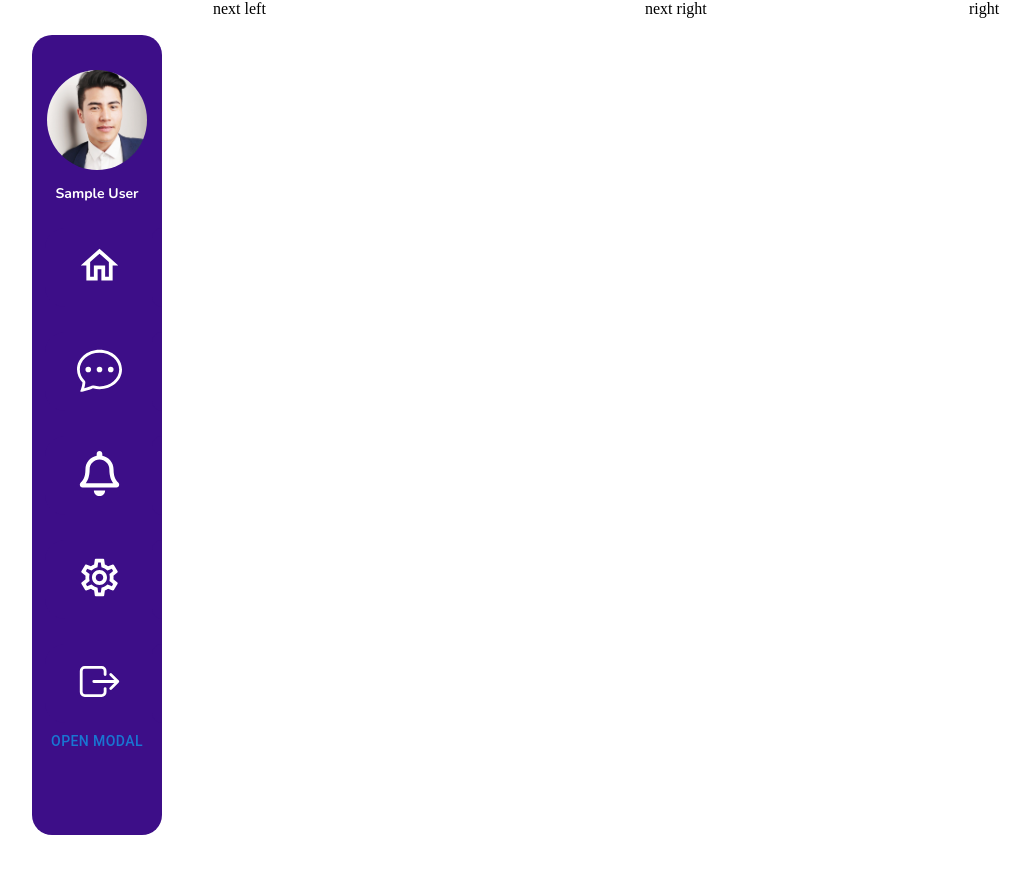
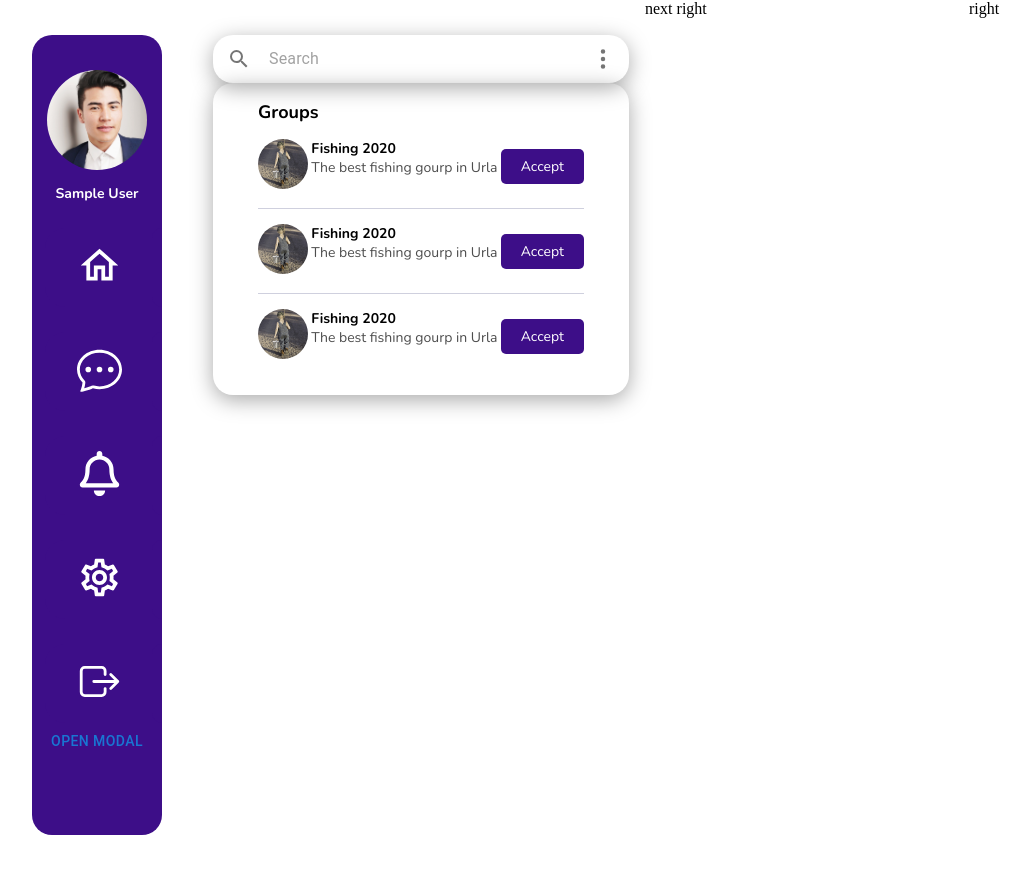
Before and after one commit to musakazim989/muichatting-app, a React (Create React App) app: page /home in a window 1280 px wide. Shown: the whole page, without its empty margins (3-1033 px from the left). Built offline with nearby package versions, Linux system fonts and the light colour scheme; no server answers; sample sign-in values are in the browser's storage.

Commit message:
signout-googlesignin-username

```diff
--- a/package.json
+++ b/package.json
@@ -5,6 +5,7 @@
   "dependencies": {
     "@emotion/react": "^11.10.0",
     "@emotion/styled": "^11.10.0",
+    "@mui/icons-material": "^5.10.3",
     "@mui/material": "^5.8.5",
     "@testing-library/jest-dom": "^5.16.4",
     "@testing-library/react": "^13.3.0",
--- /dev/null
+++ b/src/components/pages/GroupList.js
@@ -0,0 +1,51 @@
+import React from "react"
+import { Divider } from "@mui/material"
+
+const GroupList = () => {
+  return (
+    <div className="grouplist">
+      <h2>Groups</h2>
+      <div className="box">
+        <div className="img">
+          <img src="./assets/images/group.jpg" alt="" />
+        </div>
+        <div className="name">
+          <h4>Fishing 2020</h4>
+          <h5>The best fishing gourp in Urla</h5>
+        </div>
+        <div className="button">
+          <button>Accept</button>
+        </div>
+      </div>
+      <div className="divider"></div>
+      <div className="box">
+        <div className="img">
+          <img src="./assets/images/group.jpg" alt="" />
+        </div>
+        <div className="name">
+          <h4>Fishing 2020</h4>
+          <h5>The best fishing gourp in Urla</h5>
+        </div>
+        <div className="button">
+          <button>Accept</button>
+        </div>
+      </div>
+      <div className="divider"></div>
+      <div className="box">
+        <div className="img">
+          <img src="./assets/images/group.jpg" alt="" />
+        </div>
+        <div className="name">
+          <h4>Fishing 2020</h4>
+          <h5>The best fishing gourp in Urla</h5>
+        </div>
+        <div className="button">
+          <button>Accept</button>
+        </div>
+      </div>
+      <div className="divider"></div>
+    </div>
+  )
+}
+
+export default GroupList
--- a/src/components/pages/Home.js
+++ b/src/components/pages/Home.js
@@ -3,6 +3,8 @@ import { getAuth, onAuthStateChanged } from "firebase/auth"
 import { useNavigate } from "react-router-dom"
 import { Grid } from "@mui/material"
 import Leftbar from "./Leftbar"
+import Search from "./Search"
+import GroupList from "./GroupList"
 
 const Home = () => {
   const auth = getAuth()
@@ -27,7 +29,8 @@ const Home = () => {
           <Leftbar />
         </Grid>
         <Grid item xs={4}>
-          next left
+          <Search />
+          <GroupList />
         </Grid>
         <Grid item xs={3}>
           next right
--- /dev/null
+++ b/src/components/pages/Search.js
@@ -0,0 +1,31 @@
+import React from "react"
+import { Paper, IconButton, InputBase, Divider } from "@mui/material"
+import { MdSearch } from "react-icons/md"
+import { BsThreeDotsVertical } from "react-icons/bs"
+
+const Search = () => {
+  return (
+    <div className="search">
+      <Paper
+        className="searchbox"
+        component="form"
+        sx={{ p: "2px 4px", display: "flex", alignItems: "center", width: 400 }}
+      >
+        <IconButton sx={{ p: "10px" }} aria-label="menu">
+          <MdSearch />
+        </IconButton>
+
+        <InputBase
+          sx={{ ml: 1, flex: 1 }}
+          placeholder="Search"
+          inputProps={{ "aria-label": "search" }}
+        />
+        <IconButton sx={{ p: "10px" }} aria-label="menu">
+          <BsThreeDotsVertical />
+        </IconButton>
+      </Paper>
+    </div>
+  )
+}
+
+export default Search
--- a/src/style.css
+++ b/src/style.css
@@ -168,3 +168,87 @@ ol {
   font-weight: 700;
   margin-top: 10px;
 }
+
+.search {
+  margin-top: 35px;
+}
+
+.search .searchbox {
+  -webkit-box-shadow: 0px 5px 21px 0px rgba(0, 0, 0, 0.34);
+  -moz-box-shadow: 0px 5px 21px 0px rgba(0, 0, 0, 0.34);
+  box-shadow: 0px 5px 21px 0px rgba(0, 0, 0, 0.34);
+  width: 100%;
+  box-sizing: border-box;
+}
+
+.search .css-1vm0r4s-MuiPaper-root {
+  border-radius: 20px;
+}
+
+.grouplist {
+  -webkit-box-shadow: 0px 5px 21px 0px rgba(0, 0, 0, 0.34);
+  -moz-box-shadow: 0px 5px 21px 0px rgba(0, 0, 0, 0.34);
+  box-shadow: 0px 5px 21px 0px rgba(0, 0, 0, 0.34);
+  border-radius: 20px;
+  width: 100%;
+  box-sizing: border-box;
+  padding: 17px 45px;
+}
+
+.grouplist h2 {
+  font-family: "Nunito", sans-serif;
+  font-size: 18px;
+  font-weight: 700;
+  margin-bottom: 15px;
+}
+
+.grouplist .box {
+  display: flex;
+  justify-content: space-between;
+  margin-top: 15px;
+  margin-bottom: 15px;
+}
+
+.grouplist .box h4 {
+  font-family: "Nunito", sans-serif;
+  font-size: 14px;
+  font-weight: 700;
+}
+.grouplist .box h5 {
+  font-family: "Nunito", sans-serif;
+  font-size: 14px;
+  font-weight: 400;
+  color: #4d4d4d;
+}
+
+.grouplist .img img {
+  width: 50px;
+  height: 50px;
+  border-radius: 50%;
+  object-fit: cover;
+}
+
+.grouplist .box .button {
+  display: flex;
+  align-items: center;
+  justify-content: center;
+}
+
+.grouplist .box .button button {
+  font-family: "Nunito", sans-serif;
+  font-size: 14px;
+  font-weight: 400;
+  background: #3d0e88;
+  color: #fff;
+  padding: 8px 20px;
+  border-radius: 5px;
+  border: 0;
+}
+
+.grouplist .divider {
+  border-bottom: 1px solid rgba(18, 24, 92, 0.2);
+}
+
+.grouplist .divider:last-child {
+  border-bottom: none;
+}
```
Also changed, not shown: public/assets/images/group.jpg (added), 1 other file (tests, documents, lock files or other folders).
